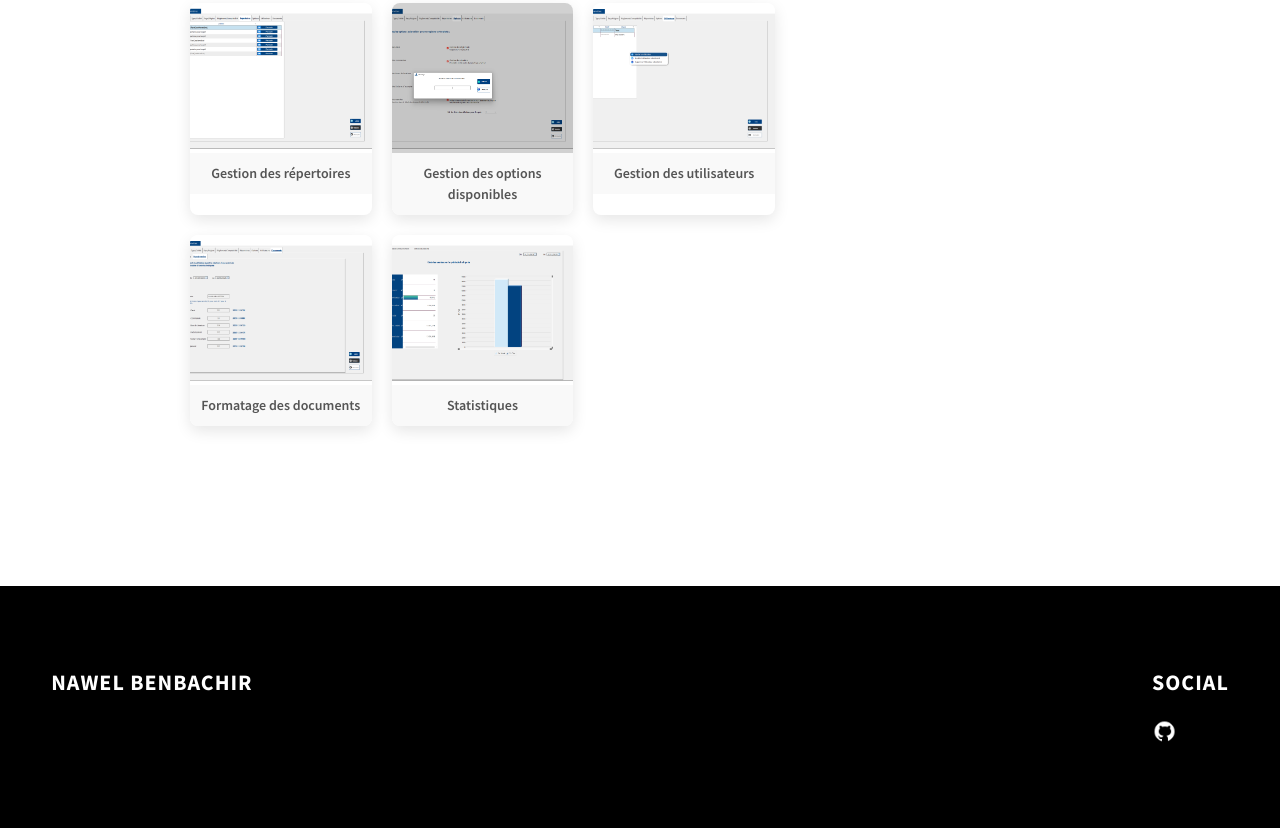
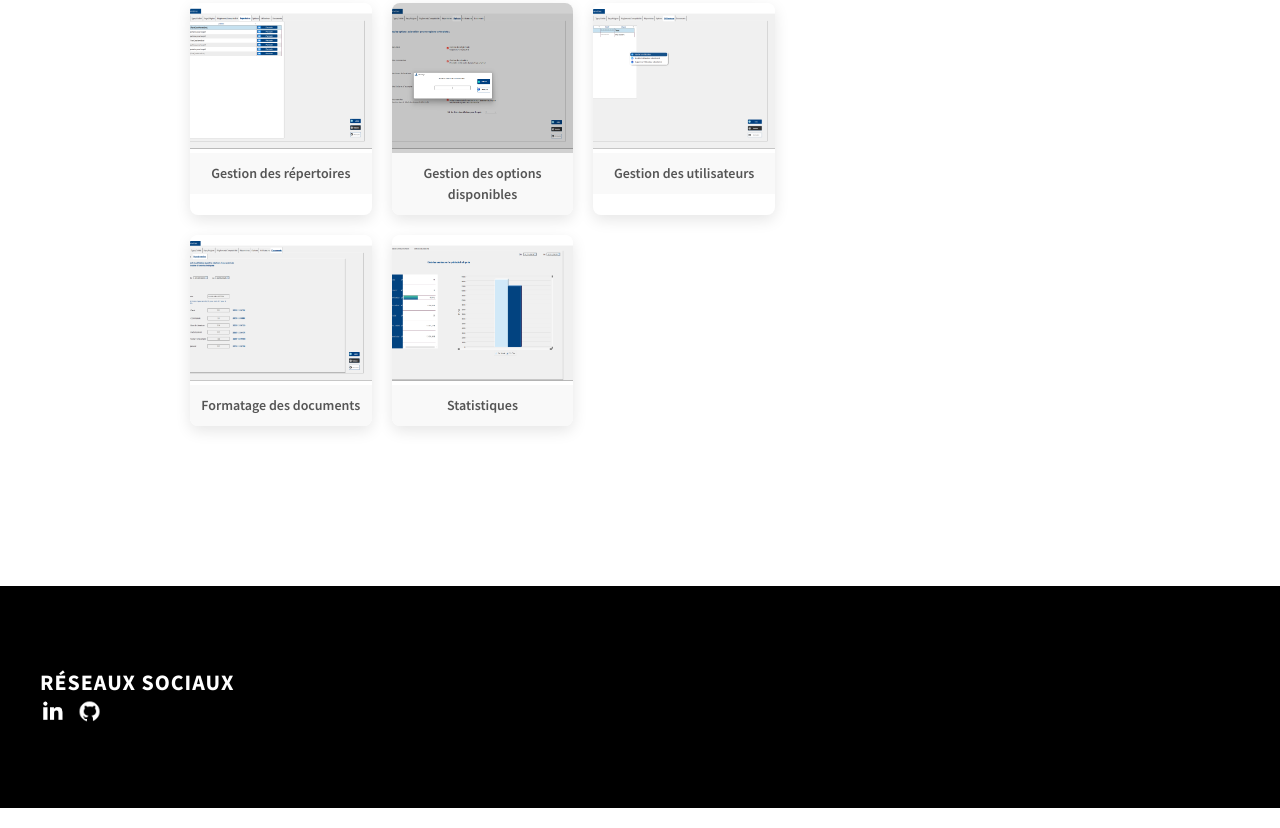
Before and after one commit to Nawelbenbachir/portfolio2, a website: page wingestion.html in a window 1280 px wide. Shown: the part 4007-4835 px from the top of the page. Drawn offline with Linux system fonts and the light colour scheme.

```diff
--- a/css/style.css
+++ b/css/style.css
@@ -198,7 +198,8 @@
 .main-container {
   max-width: 120rem;
   margin: auto;
-  width: 92%; }
+  width: 100%;
+   }
 #parcours .main-container {
     max-width: 2100px;
 }
--- a/wingestion.html
+++ b/wingestion.html
@@ -296,10 +296,22 @@
       <div class="main-container">
         <div class="main-footer__upper">
           <div class="main-footer__row main-footer__row-1">
+
+            <div class="main-footer__social-cont">
+
+            </div>
+          </div>
+          <div class="main-footer__row main-footer__row-2">
             <h2 class="heading heading-sm main-footer__heading-sm">
-                        <span>Social</span>
+              <span>Réseaux sociaux</span>
             </h2>
-                    <div class="main-footer__social-cont">
+             <a target="_blank" rel="noreferrer" href="https://www.linkedin.com/in/nawel-benbachir-a99296254/">
+                <img
+                  class="main-footer__icon"
+                  src="./assets/png/linkedin-ico.png"
+                  alt="icon"
+                />
+              </a>
               <a target="_blank" rel="noreferrer" href="https://github.com/Nawelbenbachir">
                 <img
                   class="main-footer__icon"
@@ -307,12 +319,17 @@
                   alt="icon"
                 />
               </a>
+            <!-- <h4 class="heading heading-sm text-lt">Nawel Benbachir</h4> -->
           </div>
         </div>
-                <div class="main-footer__row main-footer__row-2">
-                    <h4 class="heading heading-sm text-lt">Nawel Benbachir</h4>
-                </div>
-            </div>
+
+        <!-- If you give me some credit or shoutout here by linking to my website, then it will be a big thing for me and will help me a lot :) -->
+        <!-- <div class="main-footer__lower">
+          &copy; Copyright 2025. Made by
+          <a rel="noreferrer" target="_blank" href="https://rammaheshwari.com"
+            >Ram Maheshwari</a
+          >
+        </div> -->
       </div>
     </footer>
     <script src="./index.js"></script>
```
Also changed, not shown: index.html (+8 -6 lines), webgestion.html (+19 -8 lines). Lines whose indentation alone changed are shown as unchanged.
